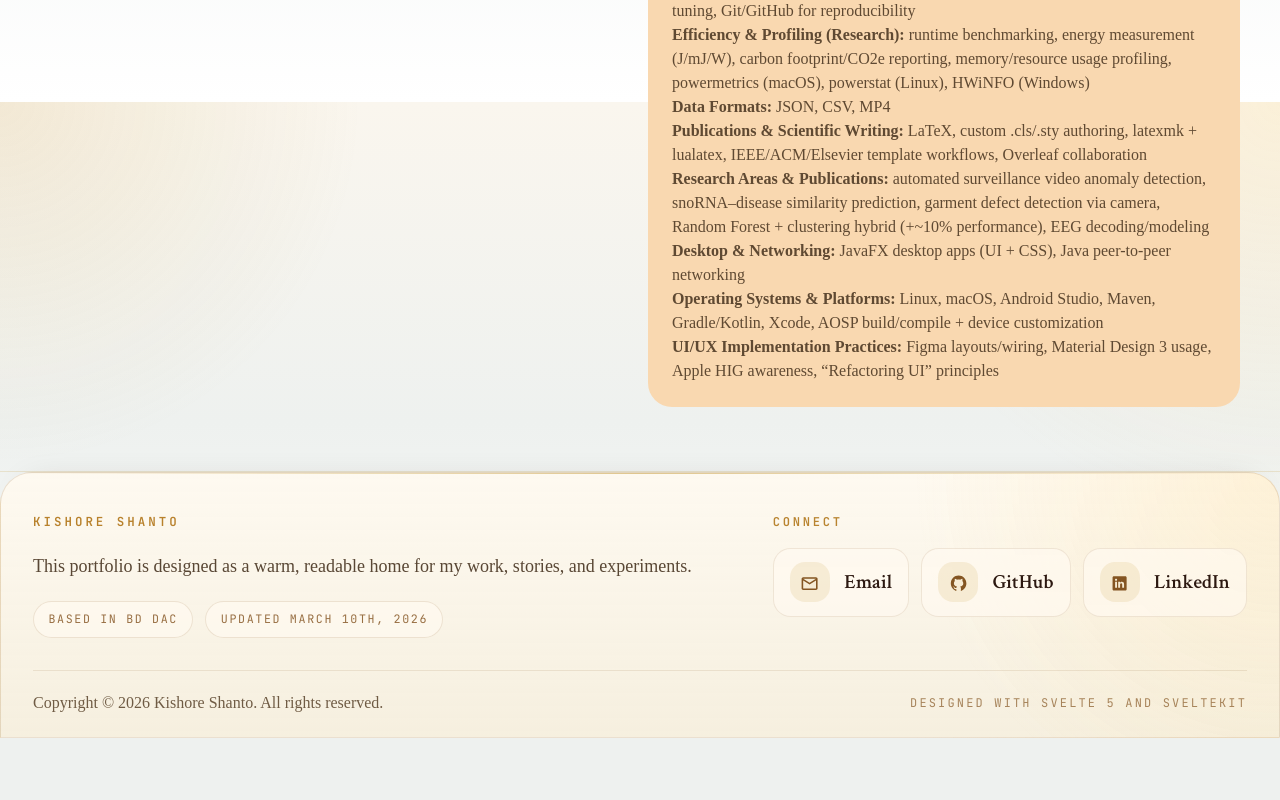
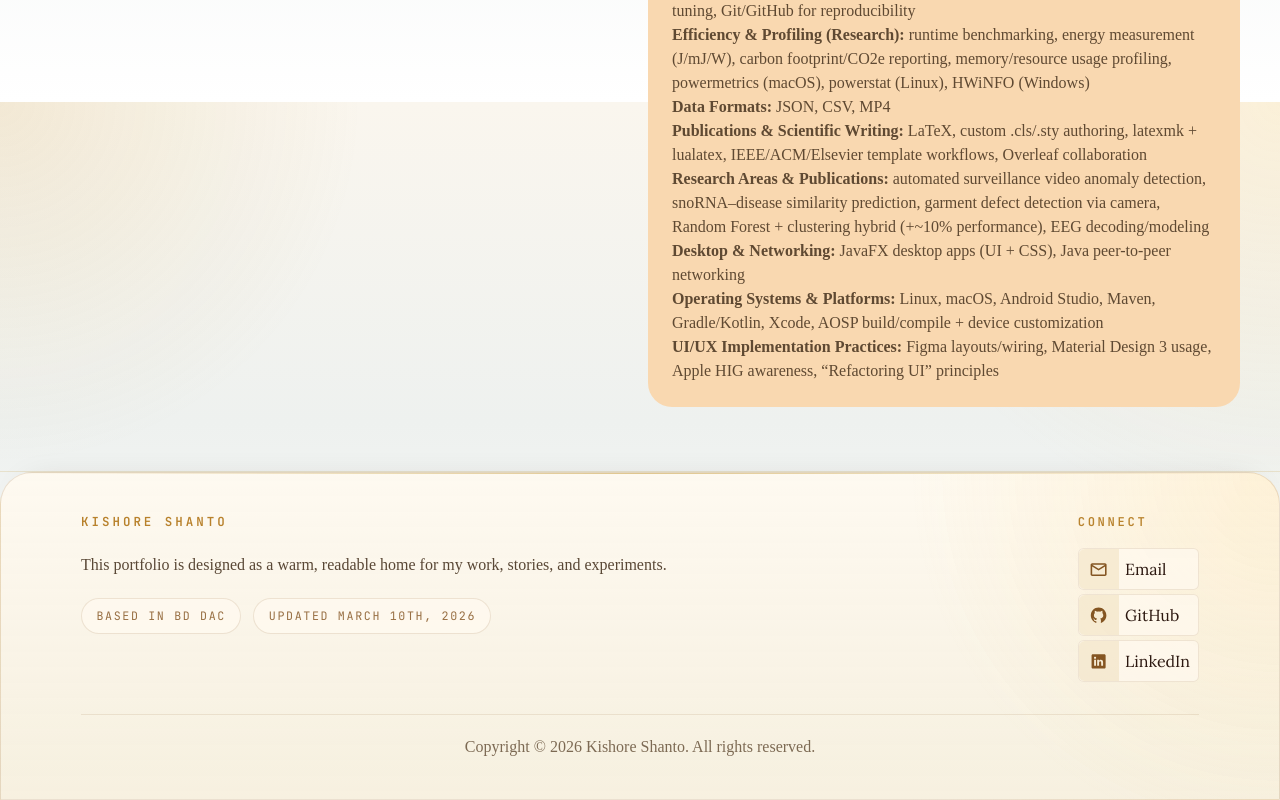
Before and after one commit to kishoreshanto/kishoreshanto, a SvelteKit app: page / in a window 1280 px wide. Shown: the part 1498-2298 px from the top of the page. Before the commit the page ends 2236 px from the top, so only its background shows below. Built offline with nearby package versions, Linux system fonts and the light colour scheme; a web font is replaced by a local one.

Commit message:
Refactor footer component and add styling for footer bottom section

```diff
--- a/src/components/Footer.svelte
+++ b/src/components/Footer.svelte
@@ -3,8 +3,6 @@
 	import EmailIcon from '$component/visuals/icons/EmailIcon.svelte';
 	import GithubIcon from '$component/visuals/icons/GithubIcon.svelte';
 	import LinkedInIcon from '$component/visuals/icons/LinkedInIcon.svelte';
-	import InstagramIcon from '$component/visuals/icons/InstagramIcon.svelte';
-	import ResumeIcon from '$component/visuals/icons/ResumeIcon.svelte';
 
 	type FooterLink = {
 		label: string;
@@ -15,14 +13,6 @@
 	};
 
 	const currentYear = new Date().getFullYear();
-
-	const navLinks: FooterLink[] = [
-		{ label: 'Home', href: '/', show: true },
-		{ label: 'Timeline', href: '/timeline', show: true },
-		{ label: 'Stories', href: '/story', show: true },
-		{ label: 'Contact', href: '/contact', show: true },
-		{ label: 'Chat', href: '/chat-with-me', show: true }
-	];
 
 	const connectLinks: FooterLink[] = [
 		{
@@ -44,32 +34,18 @@
 			show: data.show_linkedin,
 			icon: LinkedInIcon,
 			external: true
-		},
-		{
-			label: 'Instagram',
-			href: data.instagram_url,
-			show: data.show_instagram,
-			icon: InstagramIcon,
-			external: true
-		},
-		{
-			label: 'Resume',
-			href: data.resume_url,
-			show: data.show_resume,
-			icon: ResumeIcon,
-			external: true
 		}
 	].filter((link) => link.show);
 </script>
 
 <footer class="footer-shell">
 	<div class="w-full">
-		<div class="footer-card">
+		<div class="footer-card px-10 md:px-20 py-10">
 			<div class="flex flex-col items-start justify-between gap-10 md:flex-row">
 				<div class="space-y-5">
 					<p class="footer-kicker">{data.name}</p>
 					<div class="space-y-4">
-						<p class="max-w-2xl font-ivy-text text-lg leading-relaxed text-gray-700">
+						<p class="max-w-2xl font-ivy-text leading-relaxed text-gray-700">
 							This portfolio is designed as a warm, readable home for my work, stories, and
 							experiments.
 						</p>
@@ -83,7 +59,7 @@
 
 				<div class="space-y-4">
 					<p class="footer-column-title">Connect</p>
-					<div class="flex flex-row flex-wrap gap-3">
+					<div class="flex flex-row md:flex-col flex-wrap gap-4 md:gap-1">
 						{#each connectLinks as link (link.label)}
 							<a
 								class="footer-contact-link"
@@ -96,7 +72,7 @@
 										<link.icon />
 									{/if}
 								</span>
-								<span class="font-crimson-text text-xl font-semibold text-amber-800"
+								<span class="font-lora text-amber-800"
 									>{link.label}</span
 								>
 							</a>
@@ -107,9 +83,6 @@
 
 			<div class="footer-bottom">
 				<p>Copyright © {currentYear} {data.name}. All rights reserved.</p>
-				<p class="font-mono text-xs tracking-[0.18em] text-amber-700/70 uppercase">
-					Designed with Svelte 5 and SvelteKit
-				</p>
 			</div>
 		</div>
 	</div>
@@ -129,7 +102,7 @@
 		background:
 			radial-gradient(circle at top right, rgb(255 210 117 / 0.2), transparent 28%),
 			linear-gradient(180deg, rgb(255 250 240 / 0.9), rgb(245 237 217 / 0.82));
-		padding: 2rem 1.5rem 1.25rem;
+		/* padding: 2.5rem 6rem; */
 		box-shadow: 0 -14px 36px -30px rgb(44 24 16 / 0.2);
 	}
 
@@ -175,21 +148,15 @@
 	.footer-contact-link {
 		display: flex;
 		align-items: center;
-		gap: 0.9rem;
-		border-radius: 1.1rem;
+		gap: 0.4rem;
+		border-radius: 0.35rem 0.35rem 0.35rem 0.35rem;
 		border: 1px solid rgb(132 85 34 / 0.12);
 		background: rgb(255 250 240 / 0.68);
-		padding: 0.85rem 1rem;
-		transition:
-			transform 180ms ease,
-			border-color 180ms ease,
-			background-color 180ms ease;
+		padding: 0 0.5rem 0 0;
 	}
 
 	.footer-contact-link:hover {
-		transform: translateY(-1px);
-		border-color: rgb(132 85 34 / 0.26);
-		background: rgb(255 250 240 / 0.9);
+		background: rgba(255, 233, 189, 0.9);
 	}
 
 	.footer-contact-icon {
@@ -199,7 +166,7 @@
 		flex-shrink: 0;
 		align-items: center;
 		justify-content: center;
-		border-radius: 0.95rem;
+		border-radius: 0.35rem 0 0 0.35rem;
 		background: rgb(196 154 60 / 0.14);
 	}
 
@@ -209,28 +176,9 @@
 		width: 1.2rem;
 		fill: rgb(132 85 34);
 	}
-
-	.footer-bottom {
-		margin-top: 2rem;
-		display: flex;
-		flex-direction: column;
-		gap: 0.5rem;
-		border-top: 1px solid rgb(132 85 34 / 0.12);
-		padding-top: 1.25rem;
-		font-family: var(--font-ivy-text);
-		font-size: 1rem;
-		color: rgb(111 91 68);
-	}
-
-	@media (min-width: 768px) {
+	/* @media (min-width: 768px) {
 		.footer-card {
 			padding: 2.5rem 2rem 1.4rem;
 		}
-
-		.footer-bottom {
-			flex-direction: row;
-			align-items: center;
-			justify-content: space-between;
-		}
-	}
+	} */
 </style>
--- a/src/routes/layout.css
+++ b/src/routes/layout.css
@@ -1,5 +1,4 @@
 @import url('https://fonts.googleapis.com/css2?family=Crimson+Text:wght@400;600;700&family=EB+Garamond:wght@400&family=JetBrains+Mono:wght@300;400;500;600;700&family=Lora:wght@400;500;700&display=swap');
-
 @import 'tailwindcss';
 @plugin '@tailwindcss/forms';
 @plugin '@tailwindcss/typography';
@@ -483,3 +482,10 @@ body {
 .story-paragraph::first-letter {
 	@apply float-left pt-[0.15em] pr-[0.12em] text-5xl leading-8 font-bold text-amber-700;
 }
+
+
+/* Footer */
+
+.footer-bottom {
+    @apply text-center mt-8 flex flex-col gap-2 border-t border-amber-700/12 pt-5 font-ivy-text text-base text-gray-600/90;
+}
```
